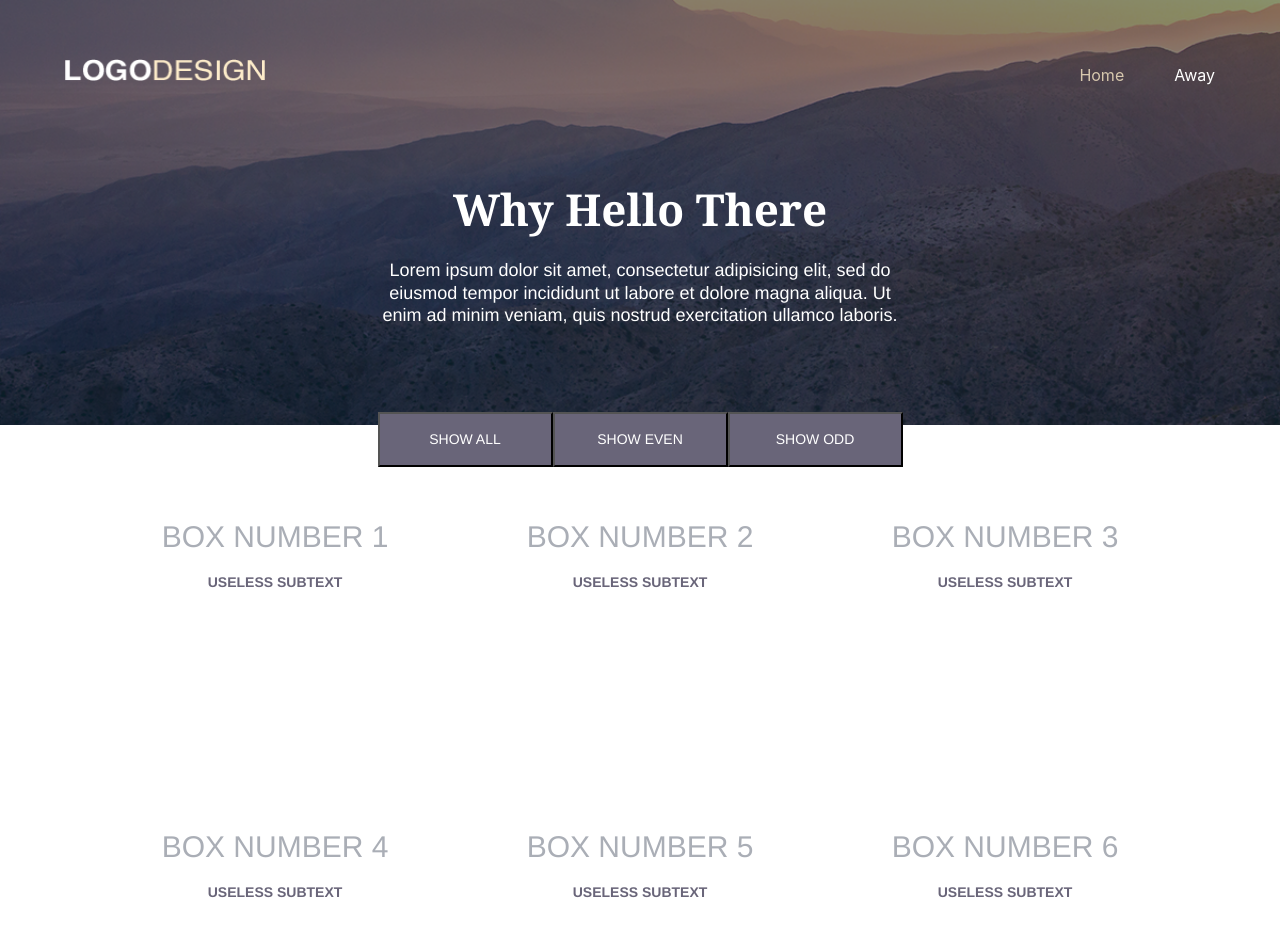
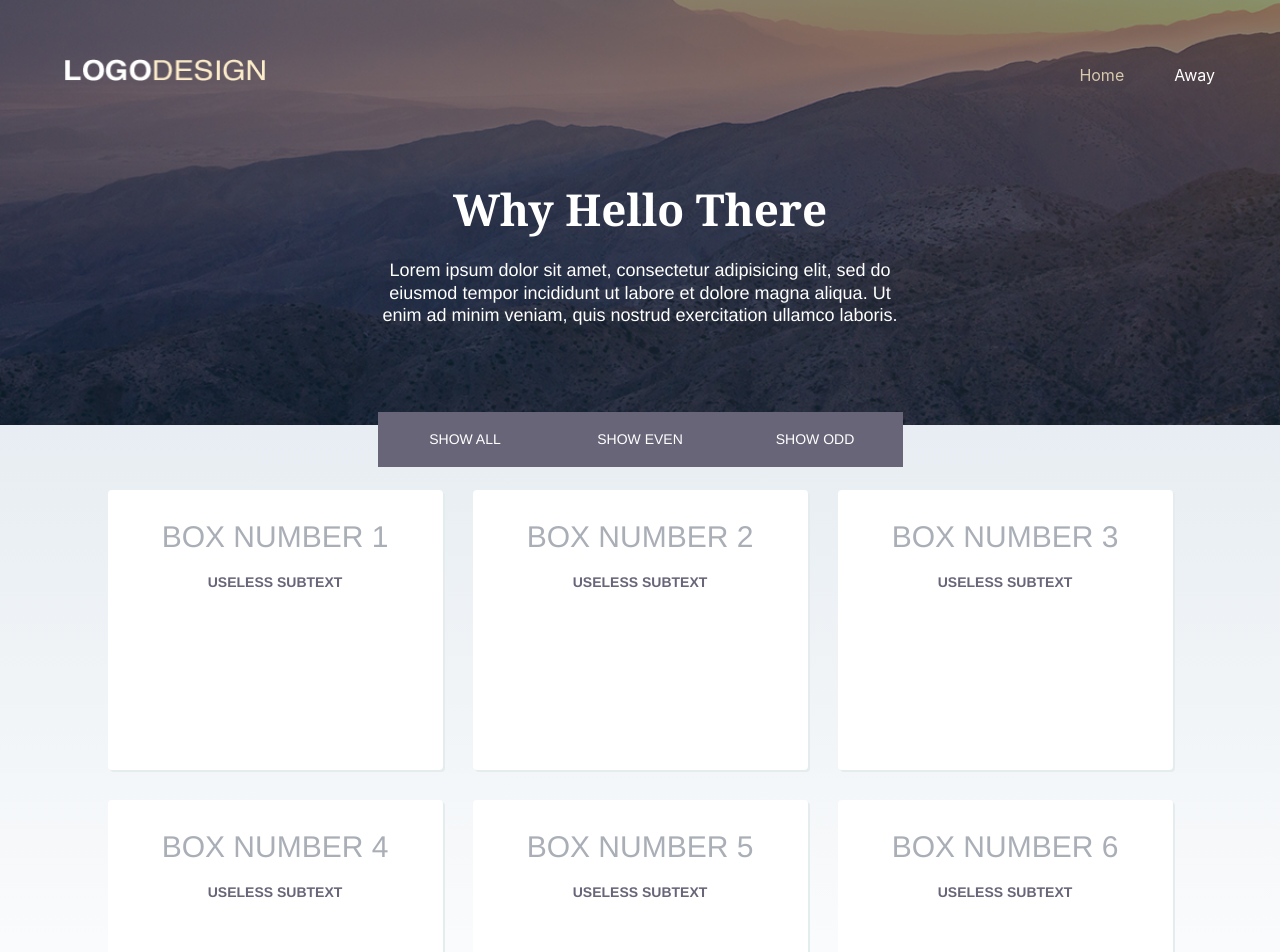
Before and after one commit to SimonPringleWallace/bonfire-challenge, a React (Create React App) app: page / in a window 1280 px wide. Shown: the top 952 px of the page. Built offline with nearby package versions, Linux system fonts and the light colour scheme.

Commit message:
Create Linear Gradient
- Create linear gradient on lower page half
- Add box-shadow effect to cards

```diff
--- a/src/box-container.js
+++ b/src/box-container.js
@@ -7,6 +7,7 @@ class BoxContainer extends Component {
   render() {
 
     return (
+      <div className='lower-half'>
       <div className='box-container'>
         <Box number='1'></Box>
         <Box number='2'></Box>
@@ -15,6 +16,7 @@ class BoxContainer extends Component {
         <Box number='5'></Box>
         <Box number='6'></Box>
       </div>
+    </div>
     )
   }
 }
--- a/src/box.css
+++ b/src/box.css
@@ -1,10 +1,18 @@
+.lower-half {
+  padding-top:50px;
+  margin:0px;
+  background: linear-gradient(
+    to bottom,
+    rgb(231,237,242),
+    rgb(255,255,255)
+    )
+}
+
 .box-container {
   display: flex;
   justify-content: center;
   flex-flow: wrap;
-  margin: 50px 50px;
-
-
+  margin: 0px 50px;
 }
 .box {
   height: 280px;
@@ -13,7 +21,7 @@
   margin: 15px;
   font-family: helvetica;
   text-transform: uppercase;
-  /* box-shadow: 1px 1px; */
+  box-shadow: 2px 2px rgb(229,236,238);
   background-color: rgb(255,255,255);
   border-radius:4px;
 }
--- a/src/filter.css
+++ b/src/filter.css
@@ -13,11 +13,13 @@
   color:rgb(255,255,255);
   text-transform: uppercase;
   text-align: center;
-  transition: margin .3s;
+  border: 0px;
 }
 .filter-button:hover {
-  margin-top:-2px;
-  transition: margin .3s;
+  background-color: rgb(253,236,202);
+  color:rgb(82,72,93);
+  font-weight:600;
+
 }
 .filter-button-clicked {
   background-color: rgb(253,236,202);
@@ -25,7 +27,8 @@
   height:59px;
   font-family: helvetica;
   font-size: 14px;
-  color:rgb(0,0,0);
+  font-weight:600;
+  color:rgb(82,72,93);
   text-transform: uppercase;
   text-align: center;
 }
```
